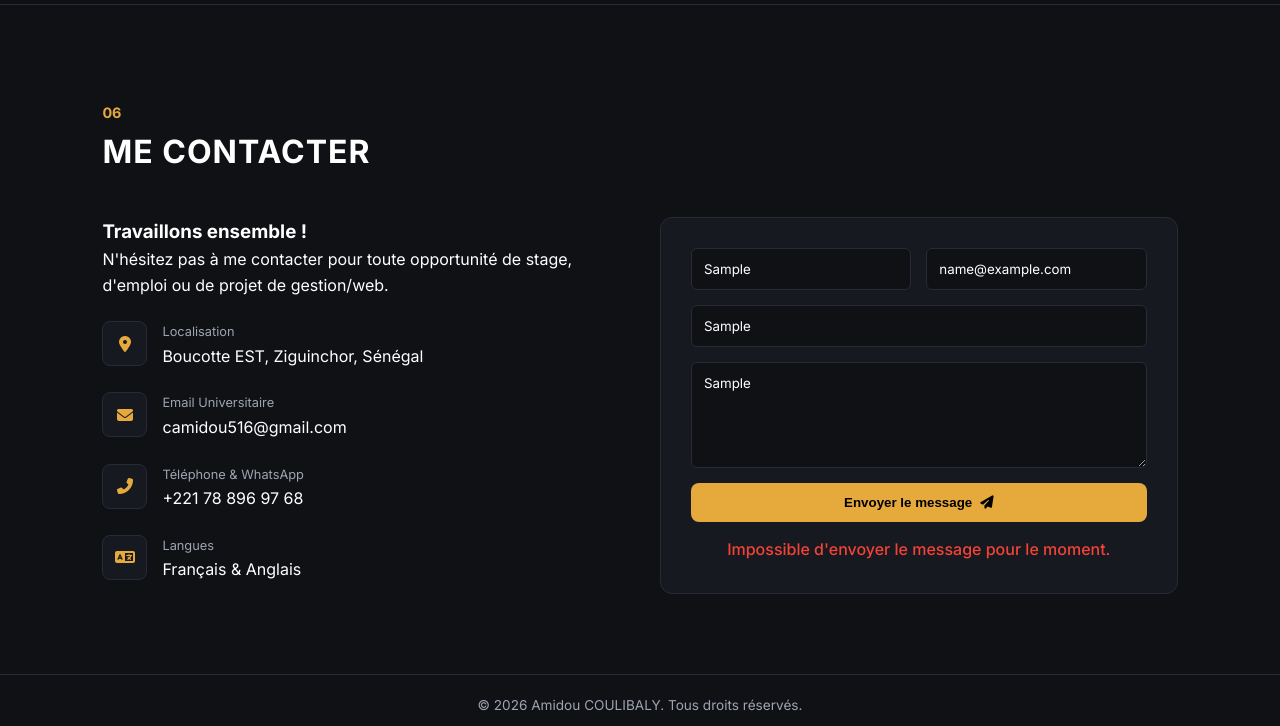
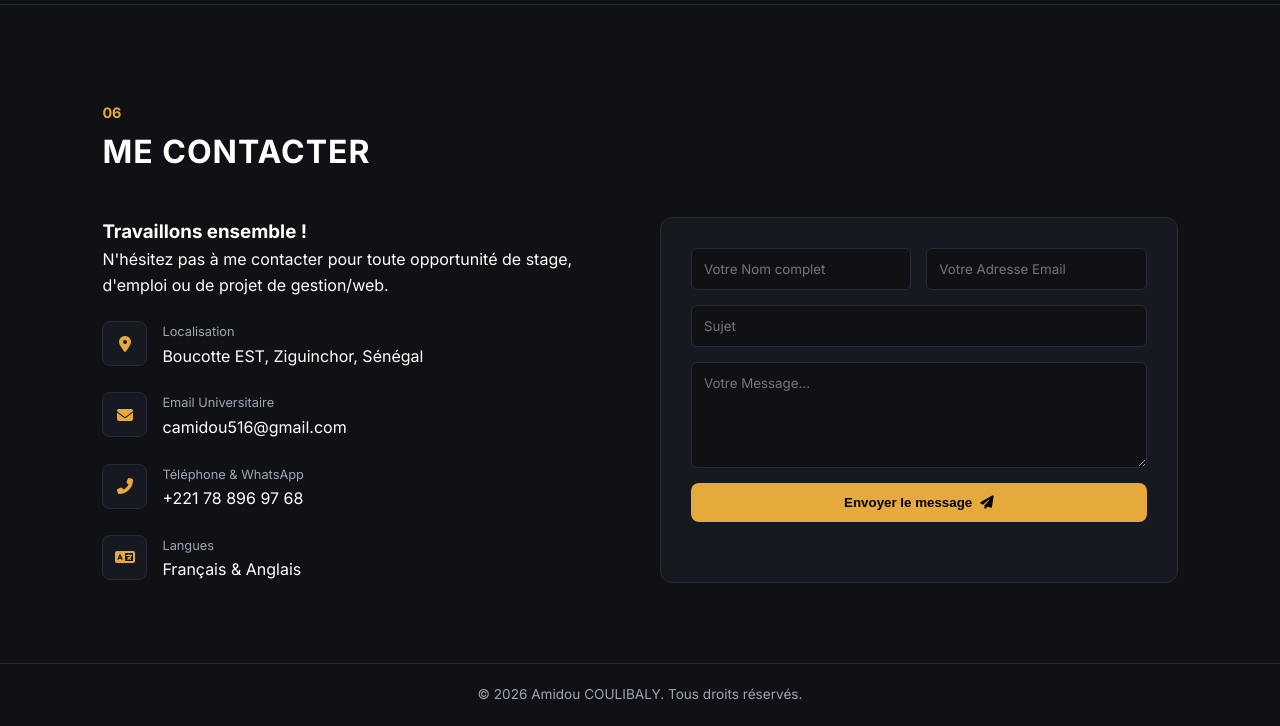
Before and after one commit to camidou516-del/Portfolio-Amidou-Coulibaly-, a plain HTML site: page index.html in a window 1280 px wide. Both pictures are taken after typing "Sample", "name@example.com", "Sample", "Sample" into the empty fields and a click on the button "Envoyer le message". Shown: the part 4751-5477 px from the top of the page. Drawn offline with Linux system fonts and the light colour scheme; no server answers.

```diff
--- a/index.html
+++ b/index.html
@@ -356,7 +356,7 @@
 
             <form class="contact-form" id="contactForm">
     <!-- Remplacez par votre clé Web3Forms -->
-    <input type="hidden" name="access_key" value="VOTRE_CLE_API_WEB3FORMS">
+    <input type="hidden" name="access_key" value="dc9e2539-f6bb-4ded-b063-657f4c3e1b3a">
     <input type="hidden" name="from_name" value="Portfolio - Amidou Coulibaly">
 
     <div class="form-group">
--- a/script.js
+++ b/script.js
@@ -1,53 +1,18 @@
-const form = document.getElementById('contactForm');
-const result = document.getElementById('formResult');
-const submitBtn = document.getElementById('submitBtn');
+// Animation au défilement pour la Navbar
+window.addEventListener('scroll', () => {
+    const navbar = document.querySelector('.navbar');
+    if (window.scrollY > 50) {
+        navbar.style.padding = '12px 8%';
+        navbar.style.background = 'rgba(15, 17, 21, 0.98)';
+    } else {
+        navbar.style.padding = '20px 8%';
+        navbar.style.background = 'rgba(15, 17, 21, 0.9)';
+    }
+});
 
-if (form) {
-    form.addEventListener('submit', function(e) {
-        e.preventDefault();
-
-        // État de chargement
-        submitBtn.disabled = true;
-        submitBtn.innerHTML = 'Envoi en cours... <i class="fas fa-spinner fa-spin"></i>';
-        result.style.display = 'block';
-        result.style.color = '#e5a93c';
-        result.innerHTML = 'Veuillez patienter...';
-
-        const formData = new FormData(form);
-        const object = Object.fromEntries(formData);
-        const json = JSON.stringify(object);
-
-        fetch('https://api.web3forms.com/submit', {
-            method: 'POST',
-            headers: {
-                'Content-Type': 'application/json',
-                'Accept': 'application/json'
-            },
-            body: json
-        })
-        .then(async (response) => {
-            let json = await response.json();
-            if (response.status == 200) {
-                result.style.color = '#4CAF50';
-                result.innerHTML = 'Message envoyé avec succès !';
-                form.reset();
-            } else {
-                console.log(response);
-                result.style.color = '#f44336';
-                result.innerHTML = json.message || 'Une erreur est survenue.';
-            }
-        })
-        .catch(error => {
-            console.log(error);
-            result.style.color = '#f44336';
-            result.innerHTML = 'Impossible d\'envoyer le message pour le moment.';
-        })
-        .then(function() {
-            submitBtn.disabled = false;
-            submitBtn.innerHTML = 'Envoyer le message <i class="fas fa-paper-plane"></i>';
-            setTimeout(() => {
-                result.style.display = 'none';
-            }, 5000);
-        });
-    });
-}
+// Traitement du formulaire de contact
+document.getElementById('contactForm').addEventListener('submit', function(e) {
+    e.preventDefault();
+    alert('Merci ! Votre message a été envoyé avec succès.');
+    this.reset();
+});
```
